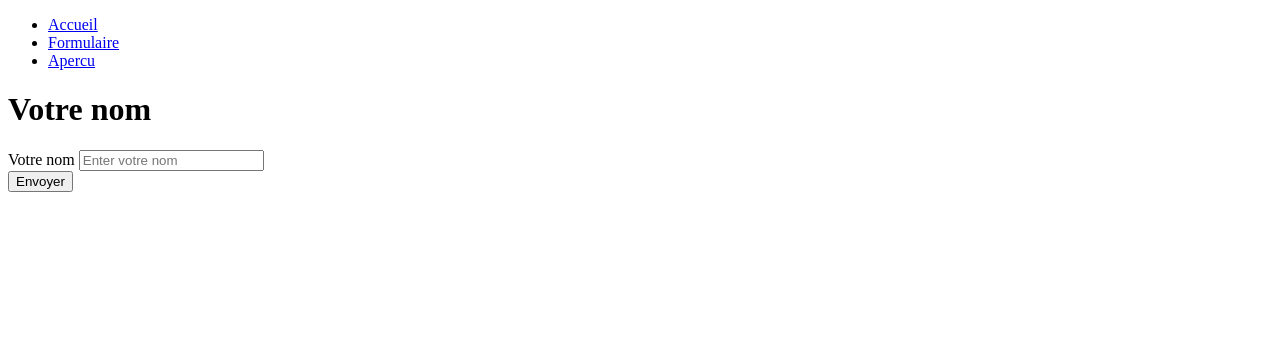
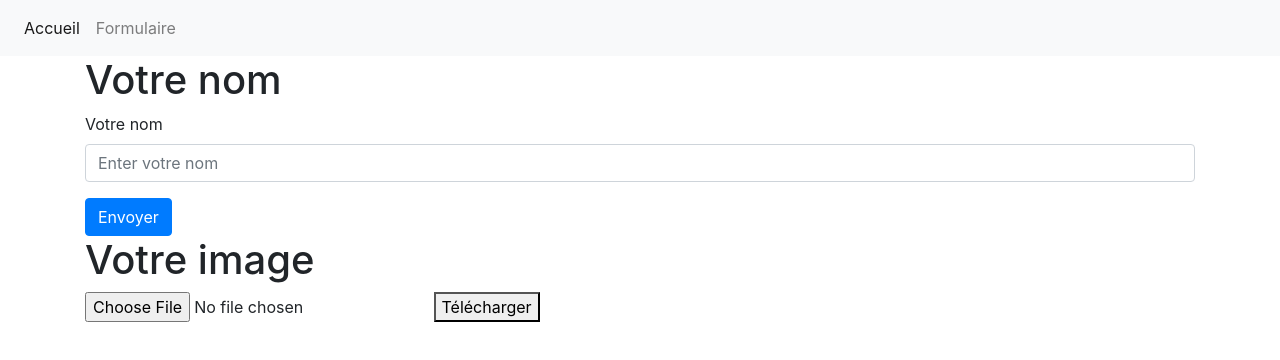
Before and after one commit to caroline-ctrl/expressMiddlewareFichier, a website: page views/formulaire.html in a window 1280 px wide. Drawn offline with nearby package versions, Linux system fonts and the light colour scheme.

Commit message:
ajout dossier public et dossier styles +fichier main.css

```diff
--- a/views/formulaire.html
+++ b/views/formulaire.html
@@ -4,6 +4,10 @@
 <head>
     <meta charset="UTF-8">
     <meta name="viewport" content="width=device-width, initial-scale=1.0">
+    <link href="bootstrap-4.3.1-dist/css/bootstrap.css" rel="stylesheet" media="screen" type="text/css" />
+    <link rel="stylesheet" href="https://cdnjs.cloudflare.com/ajax/libs/twitter-bootstrap/4.3.1/css/bootstrap.min.css">
+    <link rel="stylesheet" href="https://cdnjs.cloudflare.com/ajax/libs/font-awesome/5.11.2/css/all.min.css">
+    <link rel="stylesheet" href="/styles/main.css">
     <title>Votre nom</title>
 </head>
 
@@ -18,23 +22,33 @@
                     <li class="nav-item">
                         <a class="nav-link" href="/users">Formulaire</a>
                     </li>
-                    <li class="nav-item">
-                        <a class="nav-link" href="/user-create">Apercu</a>
-                    </li>
                 </ul>
             </div>
         </nav>
     </header>
 
+    <div class="container">
         <h1>Votre nom</h1>
         <form action="/user-create" method="POST">
             <div class="form-group">
                 <label for="exampleInputEmail1">Votre nom</label>
-          <input type="text" class="form-control" id="exampleInputEmail1" placeholder="Enter votre nom">
+                <input type="text" class="form-control" id="name" placeholder="Enter votre nom" name="name">
             </div>
             <button type="submit" class="btn btn-primary">Envoyer</button>
         </form>
 
+
+        <h1>Votre image</h1>
+        <form action="/upload" method="POST" enctype="multipart/form-data">
+            <input type="file" name="sampleFile">
+            <button type="submit">Télécharger</button>
+        </form>
+    </div>
+
+    <script src="https://cdnjs.cloudflare.com/ajax/libs/jquery/3.4.1/jquery.slim.min.js"></script>
+    <script src="https://cdnjs.cloudflare.com/ajax/libs/popper.js/1.15.0/umd/popper.min.js"></script>
+    <script src="https://cdnjs.cloudflare.com/ajax/libs/twitter-bootstrap/4.3.1/js/bootstrap.min.js"></script>
+
 </body>
 
 </html>
```
Also changed, not shown: views/accueil.html (+14 -4 lines), public/styles/main.css (added). Lines whose indentation alone changed are shown as unchanged.
